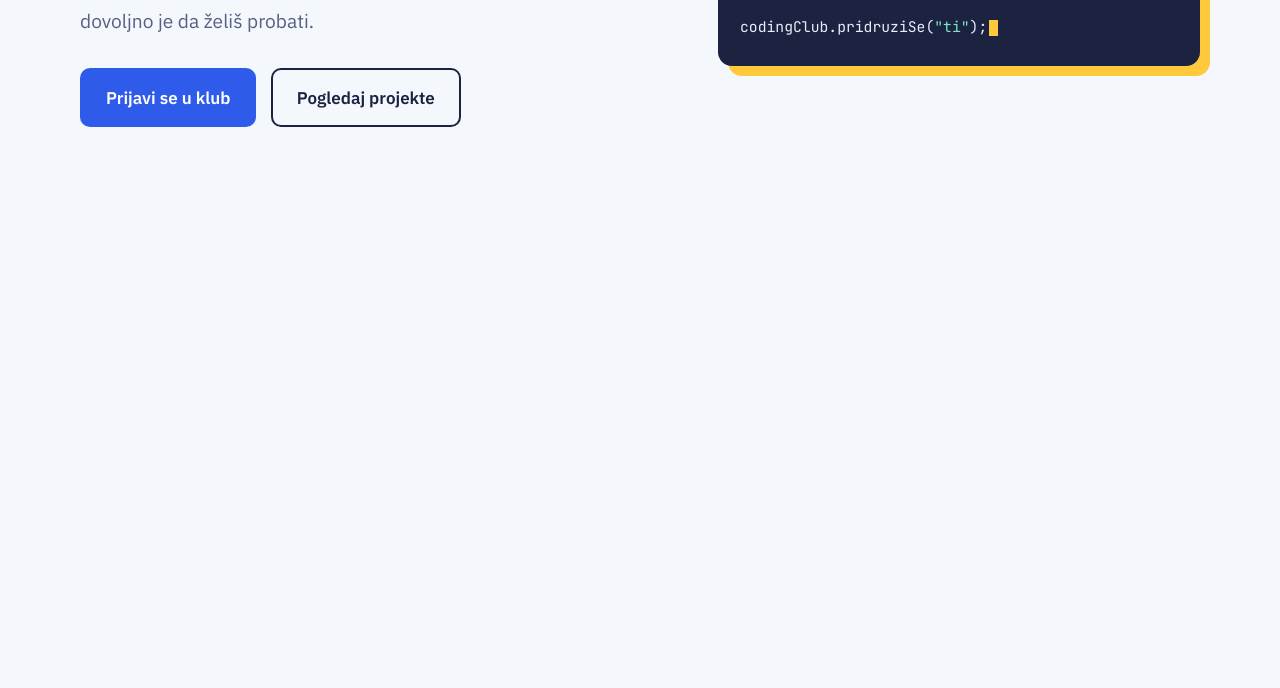
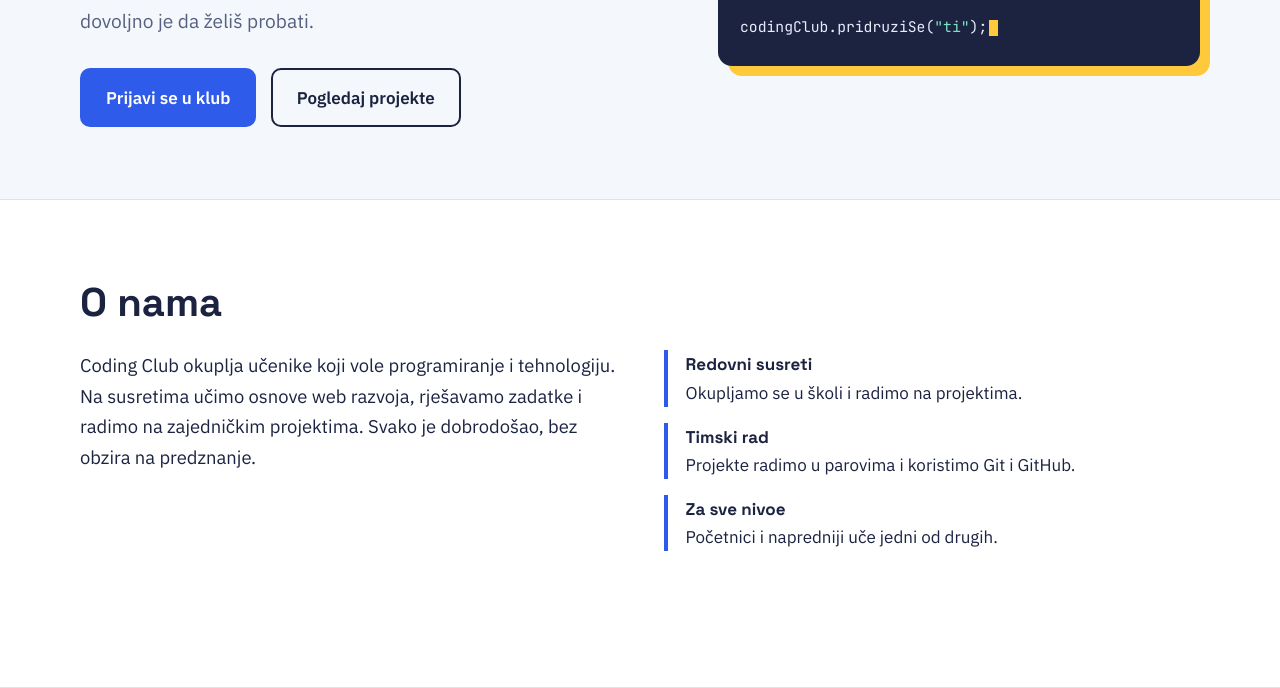
Before and after one commit to harisdzananovicsa-cloud/coding-club-stranica, a plain HTML site: page index.html in a window 1280 px wide. Shown: the part 441-1129 px from the top of the page. Before the commit the page ends 800 px from the top, so only its background shows below. Drawn offline with Linux system fonts and the light colour scheme.

Commit message:
Dodao sekciju O nama s opisom kluba

```diff
--- a/index.html
+++ b/index.html
@@ -50,6 +50,20 @@
       </div>
     </section>
 
+    <section class="section section-alt" id="o-nama">
+      <div class="container">
+        <h2>O nama</h2>
+        <div class="about-grid">
+          <p>Coding Club okuplja učenike koji vole programiranje i tehnologiju. Na susretima učimo osnove web razvoja, rješavamo zadatke i radimo na zajedničkim projektima. Svako je dobrodošao, bez obzira na predznanje.</p>
+          <ul class="facts">
+            <li><strong>Redovni susreti</strong>Okupljamo se u školi i radimo na projektima.</li>
+            <li><strong>Timski rad</strong>Projekte radimo u parovima i koristimo Git i GitHub.</li>
+            <li><strong>Za sve nivoe</strong>Početnici i napredniji uče jedni od drugih.</li>
+          </ul>
+        </div>
+      </div>
+    </section>
+
   </main>
 </body>
 </html>
--- a/style.css
+++ b/style.css
@@ -254,3 +254,59 @@ a {
     scroll-behavior: auto;
   }
 }
+
+.section {
+  padding: 5rem 0;
+}
+
+.section-alt {
+  background: var(--white);
+  border-block: 1px solid var(--line);
+}
+
+.section h2 {
+  font-size: clamp(1.8rem, 3.5vw, 2.5rem);
+}
+
+.section h3 {
+  font-size: 1.5rem;
+  margin-bottom: 1.2rem;
+}
+
+.section-intro {
+  color: var(--muted);
+  max-width: 60ch;
+  margin-top: 0;
+}
+
+.about-grid {
+  display: grid;
+  grid-template-columns: 1fr 1fr;
+  gap: 3rem;
+  align-items: start;
+  margin-bottom: 3.5rem;
+}
+
+.about-grid p {
+  margin: 0;
+  font-size: 1.15rem;
+  max-width: 60ch;
+}
+
+.facts {
+  display: grid;
+  gap: 1rem;
+  list-style: none;
+  margin: 0;
+  padding: 0;
+}
+
+.facts li {
+  padding-left: 1.1rem;
+  border-left: 4px solid var(--blue);
+}
+
+.facts strong {
+  display: block;
+  font-family: var(--font-head);
+}
```
